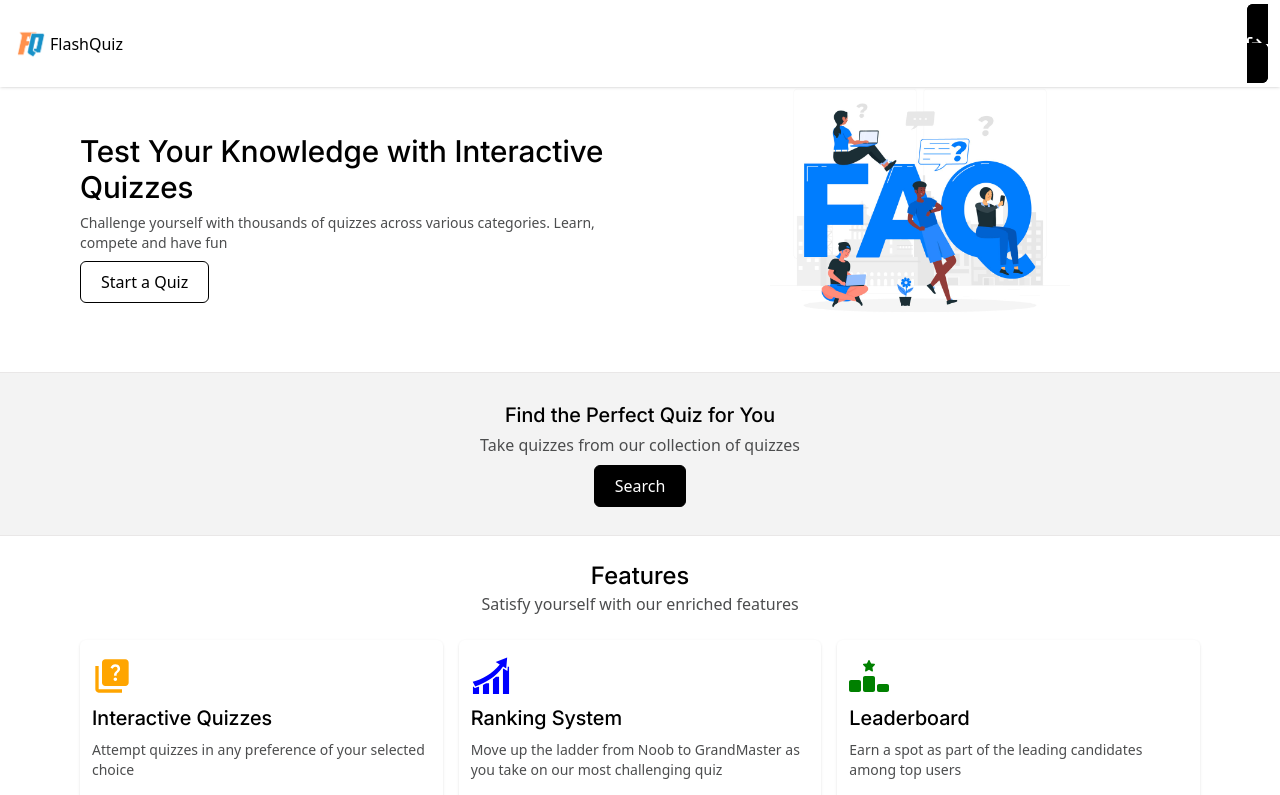
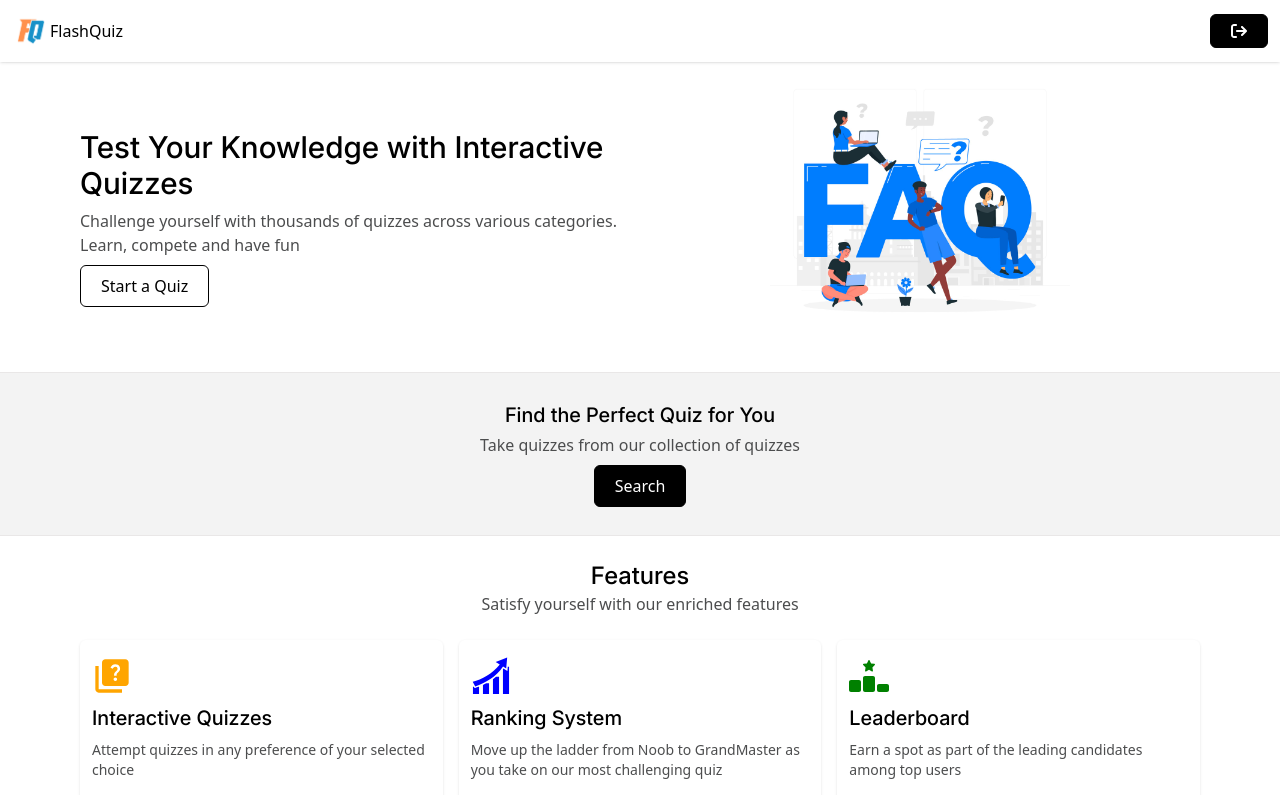
Before and after one commit to Habeebamoo/Flashquiz, a React (Vite) app in the folder client/: page / in a window 1280 px wide. Shown: the top 795 px of the page. Built offline with nearby package versions, Linux system fonts and the light colour scheme; no server answers.

Commit message:
updated Header button

```diff
--- a/client/src/components/Header.tsx
+++ b/client/src/components/Header.tsx
@@ -1,18 +1,9 @@
-import { NavLink } from "react-router-dom"
+import { useNavigate } from "react-router-dom"
 import logo from "../assets/logo.png"
-import { useTheme } from "../context/ThemeContext"
 import { FaArrowRightFromBracket } from "react-icons/fa6"
 
-const Header = ({ button=true }: { button: boolean}) => {
-  const { theme, setTheme } = useTheme()
-
-  const handleTheme = () => {
-    if (theme == "light") {
-      setTheme("dark")
-    } else {
-      setTheme("light")
-    }
-  }
+const Header = () => {
+  const navigate = useNavigate()
 
   return (
     <header className="flex-between bg-white shadow-sm py-3 px-3 fixed top-0 left-0 right-0 z-50">
@@ -20,11 +11,9 @@ const Header = ({ button=true }: { button: boolean}) => {
         <img src={logo} className="h-[30px]" />
         <h1 className="ml-1 text-black">FlashQuiz</h1>
       </div>
-      {button &&
-        <div>
-          <NavLink to={"/login"} className="btn-black"><FaArrowRightFromBracket color="white" size={15} /></NavLink>
-        </div>
-      }
+      <div>
+        <button className="btn-black" onClick={() => navigate("/login")}><FaArrowRightFromBracket /></button>
+      </div>
     </header>
   )
 }
--- a/client/src/components/Hero.tsx
+++ b/client/src/components/Hero.tsx
@@ -6,12 +6,12 @@ const Hero = () => {
     <section className="p-4 flex-start md:w-[90%] mx-auto grid grid-cols-1 sm:grid-cols-2 mt-[60px] sm:mt-[40px]">
       <div>
         <h1 className="text-3xl font-inter mb-2 mt-6">Test Your Knowledge with Interactive Quizzes</h1>
-        <p className="mb-2 text-secondary text-sm">Challenge yourself with thousands of quizzes across various categories. Learn, compete and have fun</p>
+        <p className="mb-2 text-secondary">Challenge yourself with thousands of quizzes across various categories. Learn, compete and have fun</p>
         <div>
           <NavLink to={"/login"} className="btn-white">Start a Quiz</NavLink>
         </div>
       </div>
-      <div className="max-sm:my-5">
+      <div className="max-sm:my-10">
         <img src={logo} className="h-[300px] mx-auto" />
       </div>
     </section>
--- a/client/src/pages/AuthPage.tsx
+++ b/client/src/pages/AuthPage.tsx
@@ -126,7 +126,7 @@ const AuthPage = () => {
             {isLogin ? "Sign in back to your account to continue" : "Sign up for a free account today"}
           </p>
           {!isLogin && <div className="mb-3">
-            <label htmlFor="name" className="font-inter">Fullname</label>
+            <label htmlFor="name" className="font-inter">Name</label>
             <div className="relative">
               <input
                 type="text"
```
